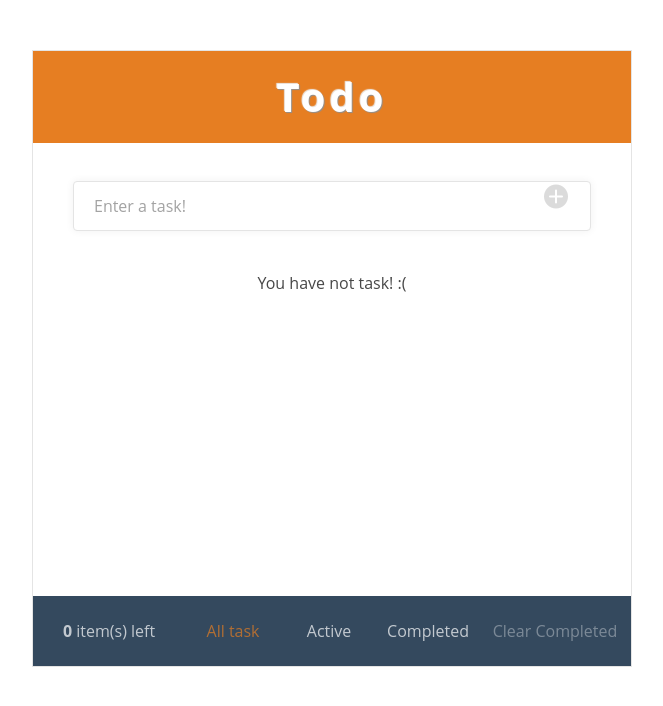
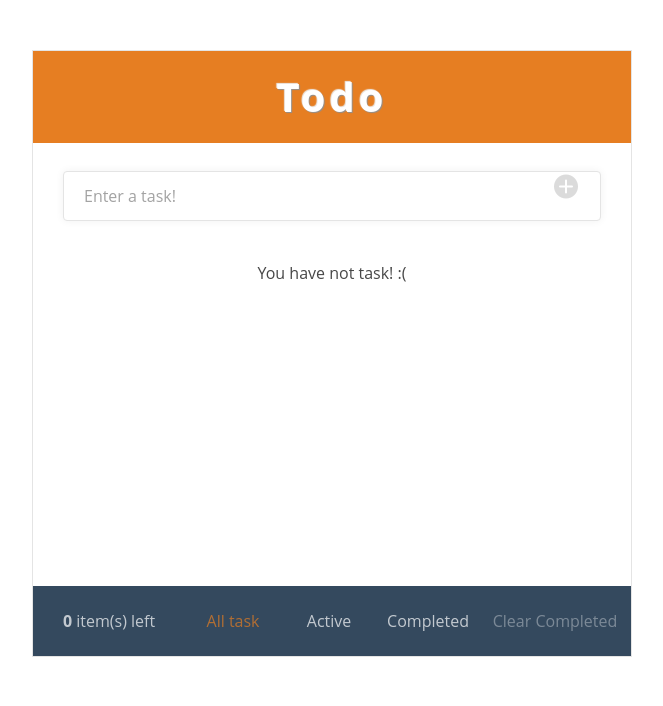
Before and after one commit to at-chaudang/todo-vue-pwa-dc, a Vue app: page / in a window 1280 px wide. Shown: the top 706 px of the page, without its empty margins (308-971 px from the left). Built offline with nearby package versions, Linux system fonts and the light colour scheme.

Commit message:
Fix margin

```diff
--- a/src/assets/styles/layout/_layout.scss
+++ b/src/assets/styles/layout/_layout.scss
@@ -5,7 +5,7 @@
 }
 .main-container {
   @include pxRem(padding, 15);
-  @include pxRem(margin, 15);
+  @include pxRem(margin, 15 5);
 }
 h1 {
   @include pxRem(font-size, 40);
--- a/src/views/TodoList.vue
+++ b/src/views/TodoList.vue
@@ -3,7 +3,7 @@
     <div class="container">
       <Header />
       <div class="main-container">
-        <TodoInput @addTodo="addTodo" class="mt-10" />
+        <TodoInput @addTodo="addTodo" />
         <ul class="mt-20 todo-list">
           <transition-group
             name="fade"
```
